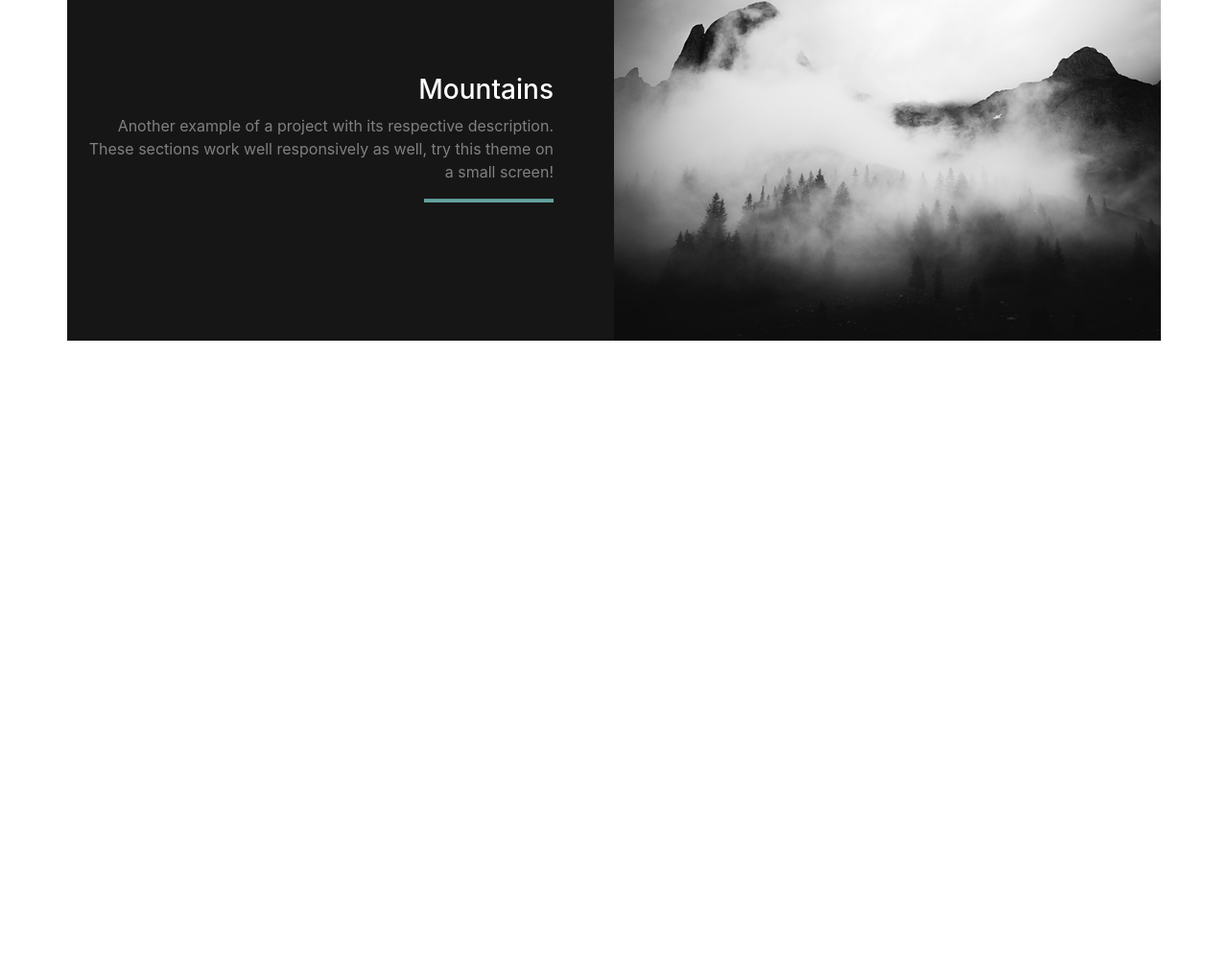
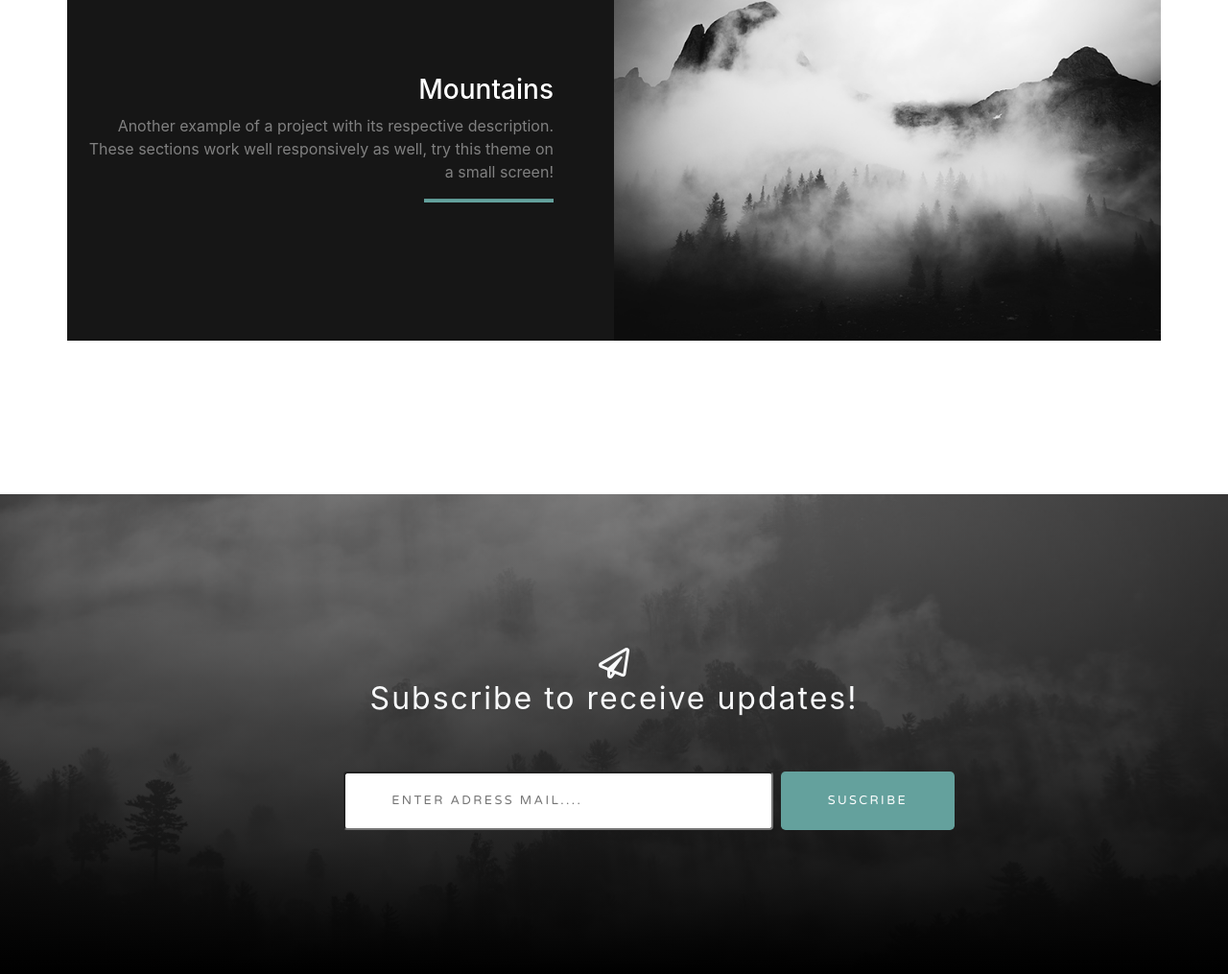
Before and after one commit to yous321/grayscale, a website: page index.html in a window 1280 px wide. Shown: the part 2136-3151 px from the top of the page at 96% size. Before the commit the page ends 2651 px from the top, so only its background shows below. Drawn offline with nearby package versions, Linux system fonts and the light colour scheme.

Commit message:
fin contenue3

```diff
--- a/index.html
+++ b/index.html
@@ -9,6 +9,8 @@
     <link rel="stylesheet" href="./node_modules/bootstrap/dist/css/bootstrap.css">
     <link rel="stylesheet" href="./style.css">
     <link href="https://fonts.googleapis.com/css?family=Varela+Round" rel="stylesheet">
+    <link rel="stylesheet" href="https://use.fontawesome.com/releases/v5.6.3/css/all.css" integrity="sha384-UHRtZLI+pbxtHCWp1t77Bi1L4ZtiqrqD80Kn4Z8NTSRyMA2Fd33n5dQ8lWUE00s/"
+        crossorigin="anonymous">
 
 </head>
 
@@ -102,7 +104,21 @@
         </div>
     </div>
     <!--fin contenue2-->
-
+    <div class=" contenue3 ">
+        <div class="container">
+            <div class="row forme">
+                <div class="col-md-10  mx-auto text-center">
+                    <i class="far fa-paper-plane align-self-center text-light fa-2x"></i>
+                    <h2 class="text-contenue3 text-light">Subscribe to receive updates!</h2>
+                </div>
+            </div>
+            <form class=" col-10 d-flex pt-5">
+                <input type="text" placeholder="enter adress mail...." class=" pr-1 pl-5 rounded ml-auto mr-2 w-50 py-3">
+                <button type="button" class="btn  text-light btn-lg px-5  pr-0">suscribe</button>
+            </form>
+        </div>
+    </div>
+    <!--fin contenue3-->
 </body>
 
 </html>
--- a/style.css
+++ b/style.css
@@ -91,3 +91,42 @@ header h5{
     height: 3px;
 
 }
+/*fin contenue2*/
+
+.contenue3{
+    background:  -webkit-linear-gradient(top, rgba(77, 76, 76, 0.561), rgb(0, 0, 0)),url('./imagegit/bg-signup.jpg');
+
+    background-size:cover;
+    height:500px;
+    background-position: center;
+}
+
+.contenue3 h2{
+    letter-spacing:0.0625em;
+    font-family: inherit;
+    font-weight: 400;
+    line-height: 1.2;
+}
+i{
+ size:10x;
+}
+.forme{
+    padding-top:10rem;
+}
+input{
+    font-family: 'varela round';
+    letter-spacing: .15rem;
+    font-size: 80%;
+    text-transform: uppercase;
+}
+.contenue3 button{
+    background-color:#64a19d!important ;
+    color:white !important;
+    font-family: 'Varela Round',sans-serif;
+    text-transform: uppercase;
+    padding: 1.25rem 2rem;
+    font-family: 'Varela Round';
+    font-size: 80%;
+    letter-spacing: .15rem;
+}
+/*fin contenue3*/
```
Also changed, not shown: imagegit/bg-signup.jpg (added).
